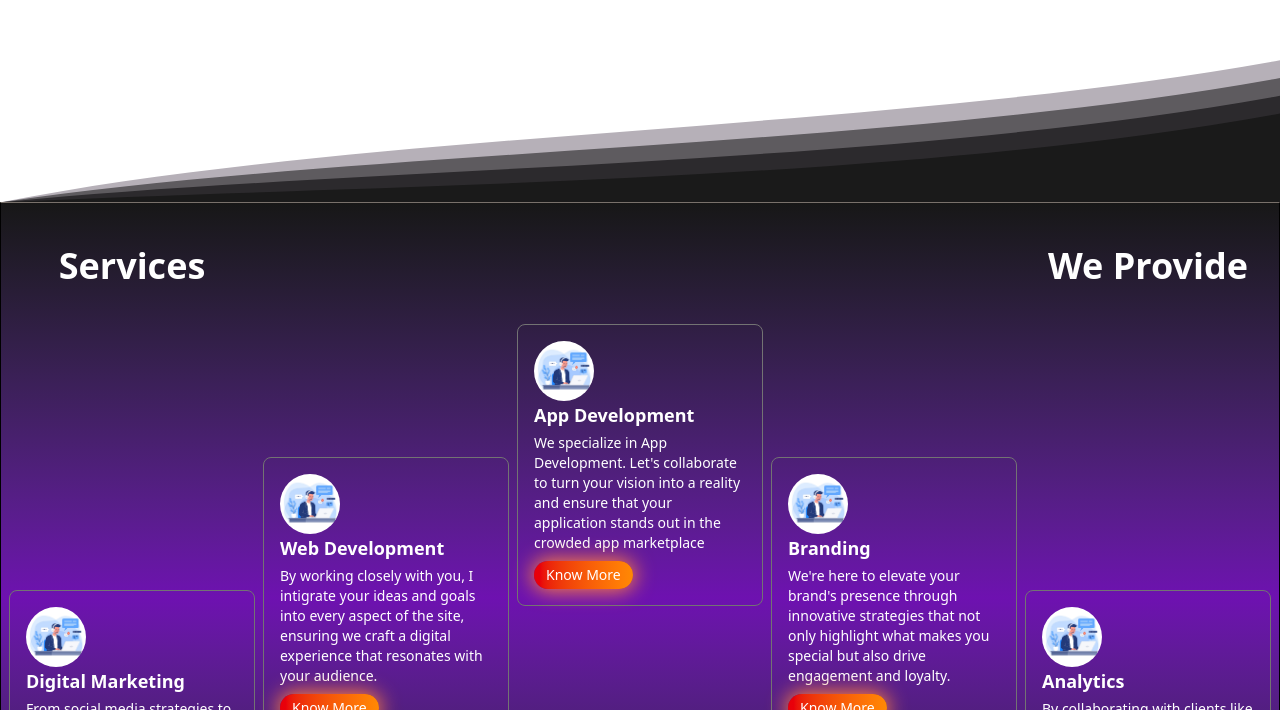
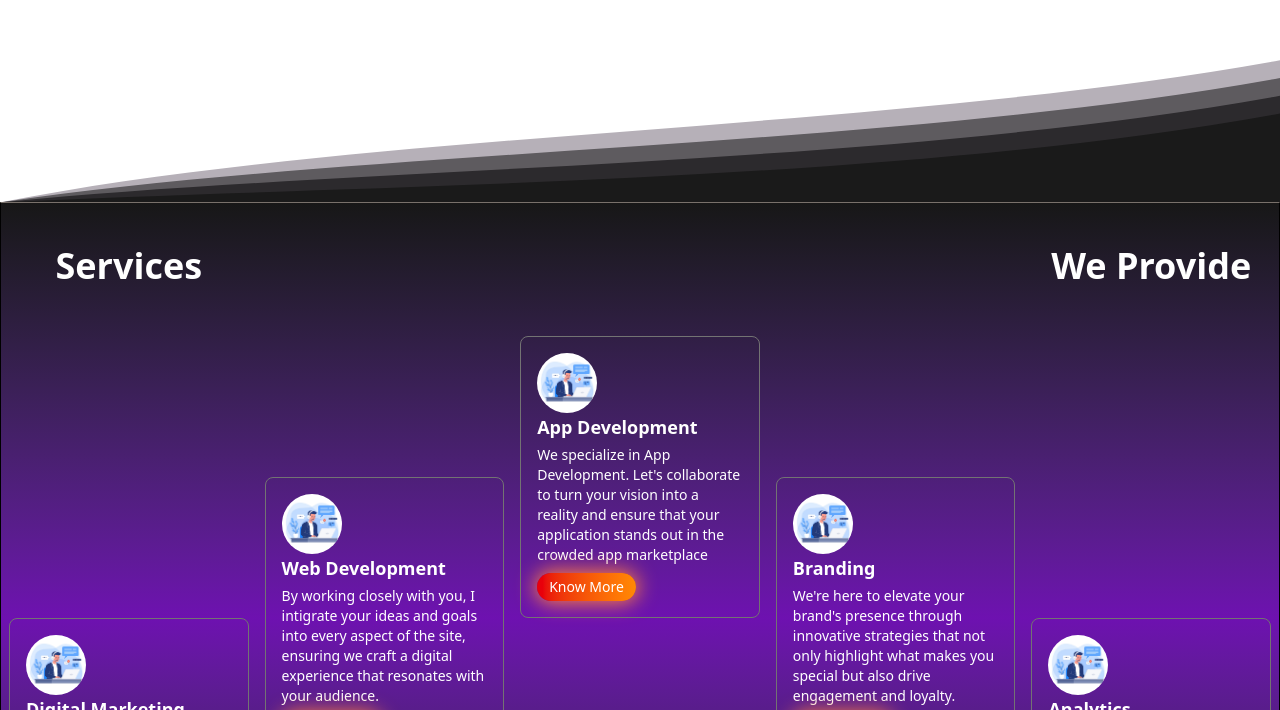
Before and after one commit to UmaShankarBharawa/Cards_1, a React (Vite) app: page / in a window 1280 px wide. Shown: the part 242-952 px from the top of the page. Built offline with nearby package versions, Linux system fonts and the light colour scheme.

Commit message:
Fix styleClass for Analytics card and adjust grid gap in Card component

```diff
--- a/src/components/Card.jsx
+++ b/src/components/Card.jsx
@@ -32,7 +32,7 @@ export default function Card() {
             id: 5,
             title: "Analytics",
             description: "By collaborating with clients like you, I will craft an exceptional strategy that leverages detailed analytics, allowing your business to thrive in today's competition.",
-            styleClass: "rounded-lg border-neutral-500 border col-start-5 row-span-2 row-start-4 p-4 w-fit max-2xl:text-sm max-lg:row-span-5 max-lg:row-start-3 max-lg:col-start-5 max-lg:row-span-1 max-lg:col-span-4"
+            styleClass: "rounded-lg border-neutral-500 border col-start-5 row-span-2 row-start-4 p-4 w-fit max-2xl:text-sm max-lg:row-start-3 max-lg:col-start-5 max-lg:row-span-1 max-lg:col-span-4"
         },
     ]
 
@@ -43,7 +43,7 @@ export default function Card() {
                 <WaveComponent />
             </div>
             <div className='border-t-stone-500 border bg-gradient-to-t from-neutral-900 via-purple-800 to-neutral-900'>
-                <div className='grid grid-cols-5 grid-rows-[repeat(6,125px)] max-lg:grid-rows-3 max-lg:grid-cols-8 place-items-center gap-2 px-2'>
+                <div className='grid grid-cols-5 grid-rows-[repeat(6,125px)] max-lg:grid-rows-3 max-lg:grid-cols-8 place-items-center gap-4 px-2'>
                     <div className='text-4xl max-lg:text-2xl font-bold text-white row-span-1 row-start-1 max-lg:row-span-none max-lg:col-span-1 max-lg:row-start-2 max-lg:-rotate-90'>Services</div>
                     <div className='text-4xl max-lg:text-2xl text-nowrap font-bold text-white row-span-1 col-start-5 row-start-1 max-lg:col-start-8 max-lg:row-span-none max-lg:row-start-2 max-lg:-rotate-90'>We Provide</div>
                     {cardsData.map((card) => (
```
